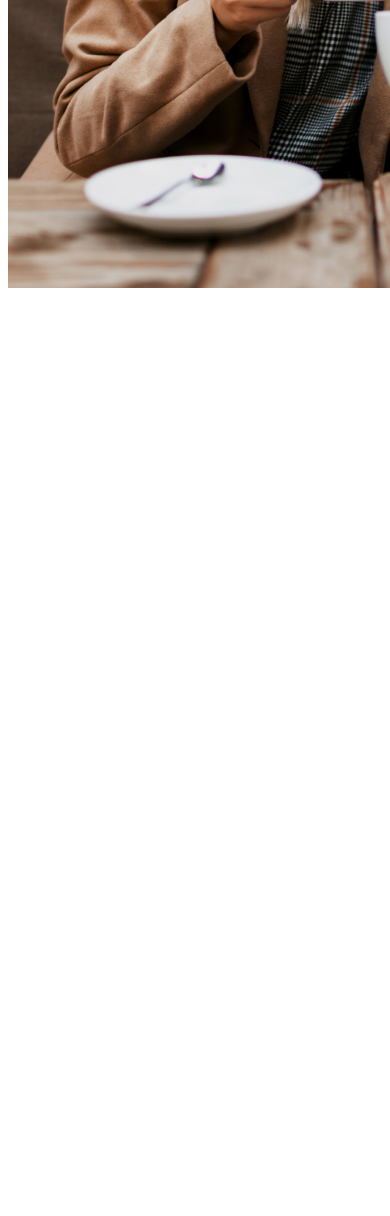
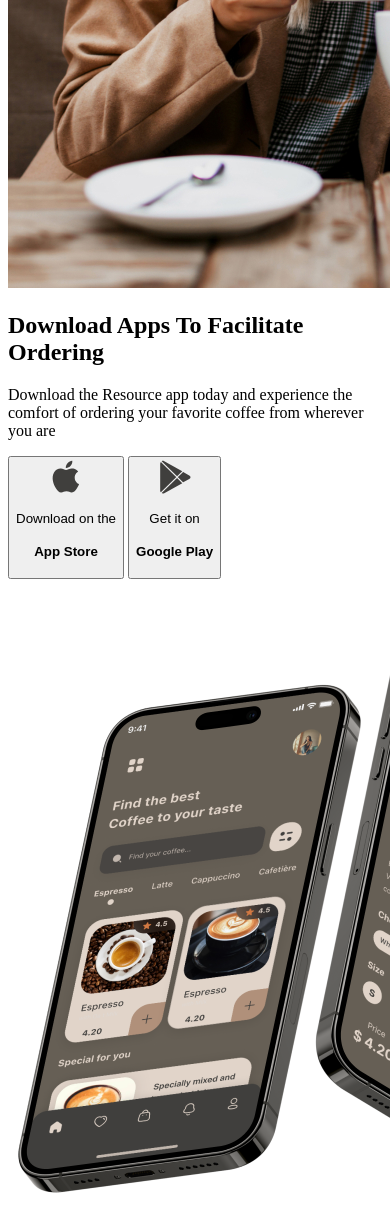
Before and after one commit to VanoKi/Coffee-house, a plain HTML site: page index.html in a window 390 px wide. Shown: the part 3858-5074 px from the top of the page. Before the commit the page ends 4158 px from the top, so only its background shows below. Drawn offline with Linux system fonts and the light colour scheme.

Commit message:
feat: add section mobile app

```diff
--- a/index.html
+++ b/index.html
@@ -60,6 +60,29 @@
         </div>
       </div>
     </section>
+    <section>
+      <div class="wrap">
+        <div class="first_column">
+          <h2>Download Apps To Facilitate Ordering</h2>
+          <p>Download the Resource app today and experience the comfort of ordering your favorite coffee from wherever you are</p>
+          <div class="buttons_wrap">
+            <button>
+              <img src="assets/mobile_app/apple.svg" alt="apple">
+              <p>Download on the</p>
+              <h4>App Store</h4>
+            </button>
+            <button>
+              <img src="assets/mobile_app/androidsvg.svg" alt="androidsvg">
+              <p>Get it on</p>
+              <h4>Google Play</h4>
+            </button>
+          </div>
+        </div>
+        <div class="second_column">
+          <img src="assets/mobile_app/mobile-screens.png" alt="mobile-screens">
+        </div>
+      </div>
+    </section>
   </main>
   <footer></footer>
   <script src="script.js"></script>
```
Also changed, not shown: assets/mobile_app/androidsvg.svg (added), assets/mobile_app/apple.svg (added), assets/mobile_app/button-app-store.png (added), assets/mobile_app/button-google-play.png (added), assets/mobile_app/mobile-screens.png (added).
